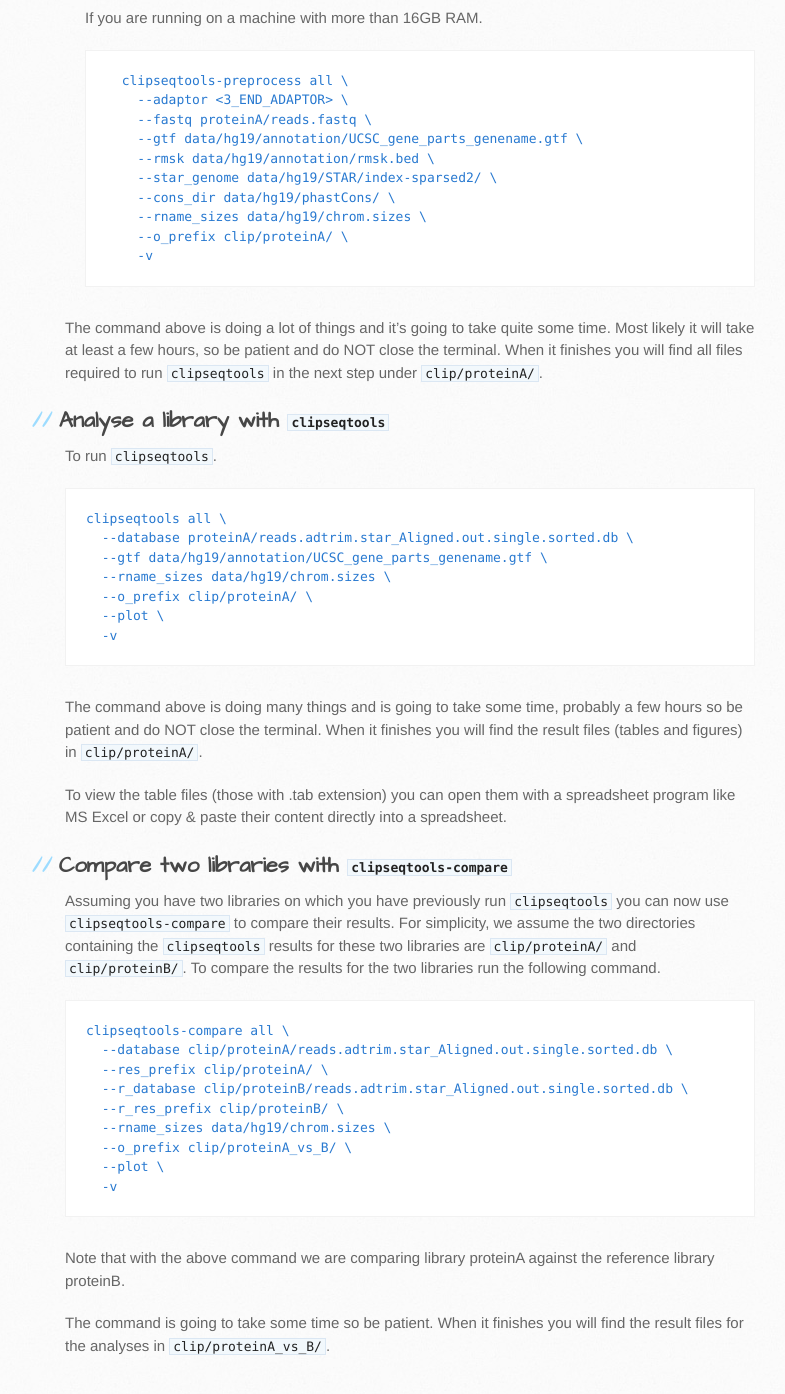
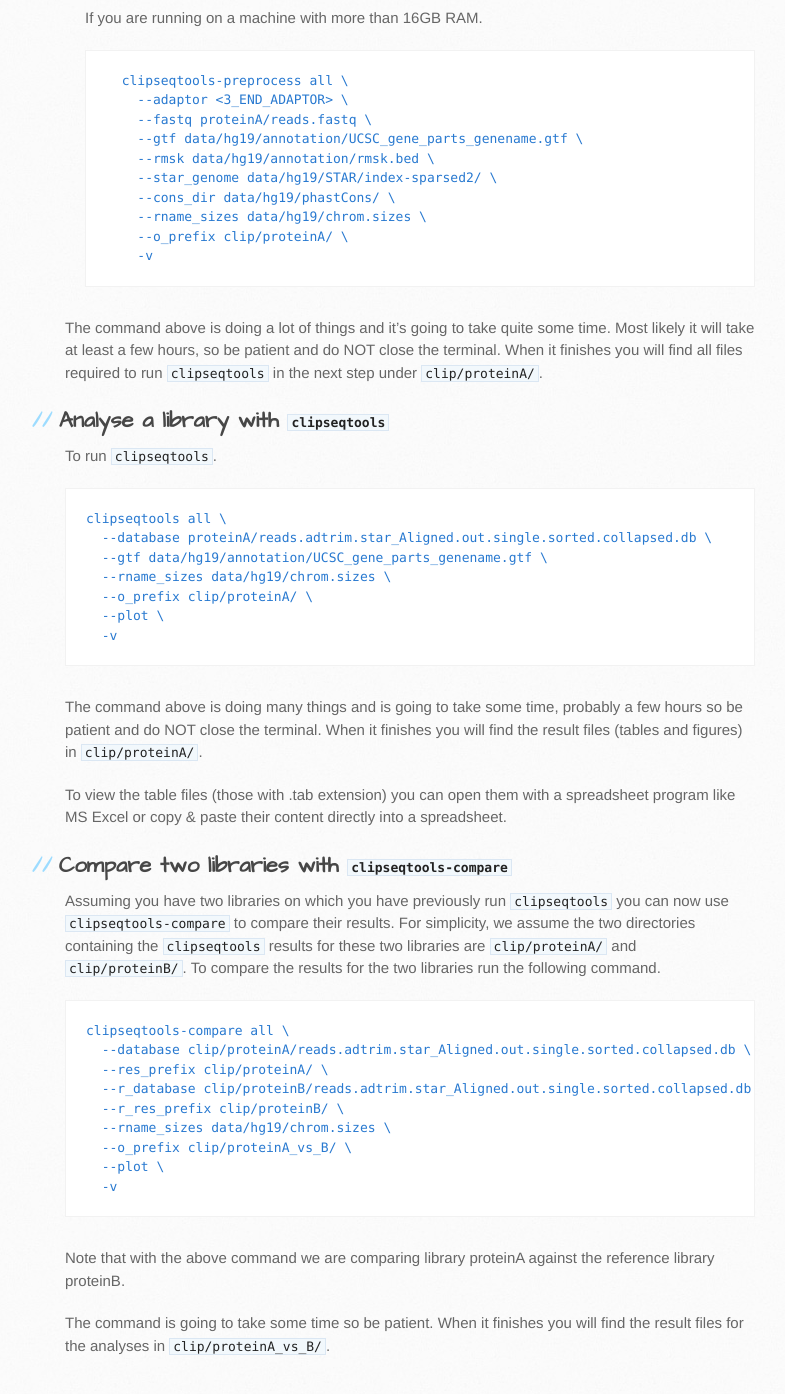
Before and after one commit to mnsmar/clipseqtools, a Jekyll site: the page built from index.md, in a window 1280 px wide and 1400 px high, scrolled down 4369 px. Shown: the top 1394 px of the window, without its empty margins (105-890 px from the left). Built offline with Jekyll 4.4.1, drawn with Linux system fonts in a browser that asks for light colours; Markdown is read by kramdown in place of the engine named in the settings.

Commit message:
index: fix default db file path

```diff
--- a/index.md
+++ b/index.md
@@ -205,7 +205,7 @@ run `clipseqtools` in the next step under `clip/proteinA/`.
 To run `clipseqtools`.
 
     clipseqtools all \
-      --database proteinA/reads.adtrim.star_Aligned.out.single.sorted.db \
+      --database proteinA/reads.adtrim.star_Aligned.out.single.sorted.collapsed.db \
       --gtf data/hg19/annotation/UCSC_gene_parts_genename.gtf \
       --rname_sizes data/hg19/chrom.sizes \
       --o_prefix clip/proteinA/ \
@@ -231,9 +231,9 @@ results.  For simplicity, we assume the two directories containing the
 following command.
 
     clipseqtools-compare all \
-      --database clip/proteinA/reads.adtrim.star_Aligned.out.single.sorted.db \
+      --database clip/proteinA/reads.adtrim.star_Aligned.out.single.sorted.collapsed.db \
       --res_prefix clip/proteinA/ \
-      --r_database clip/proteinB/reads.adtrim.star_Aligned.out.single.sorted.db \
+      --r_database clip/proteinB/reads.adtrim.star_Aligned.out.single.sorted.collapsed.db \
       --r_res_prefix clip/proteinB/ \
       --rname_sizes data/hg19/chrom.sizes \
       --o_prefix clip/proteinA_vs_B/ \
```
